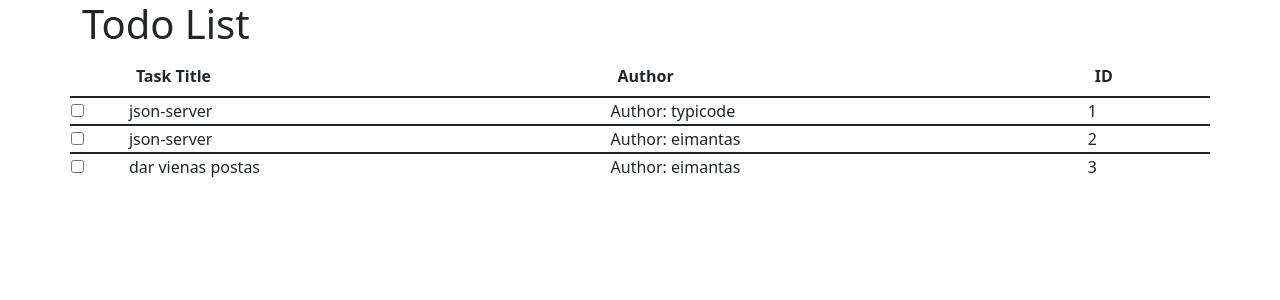
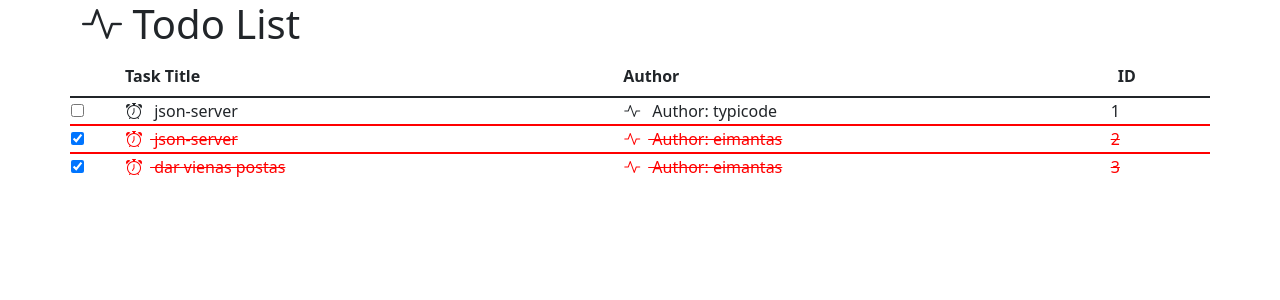
Before and after one commit to eimkasp/angular-json-server-todo-list, an Angular app: page / in a window 1280 px wide. Shown: the top 300 px of the page. Built offline with nearby package versions, Linux system fonts and the light colour scheme; data requests are answered from the project's data file.

Commit message:
Užduoties completed statuso pridejimas

```diff
--- a/package.json
+++ b/package.json
@@ -3,6 +3,7 @@
   "version": "0.0.0",
   "scripts": {
     "ng": "ng",
+    "start-json-server": "json-server --watch src/database/db.json",
     "start": "ng serve",
     "build": "ng build",
     "watch": "ng build --watch --configuration development",
@@ -19,6 +20,7 @@
     "@angular/platform-browser-dynamic": "~12.2.0",
     "@angular/router": "~12.2.0",
     "bootstrap": "^5.1.3",
+    "bootstrap-icons": "^1.7.0",
     "rxjs": "~6.6.0",
     "tslib": "^2.3.0",
     "zone.js": "~0.11.4"
--- a/src/app/app.component.html
+++ b/src/app/app.component.html
@@ -1,7 +1,7 @@
 <div class="container">
   <div class="row">
     <div class="col-12">
-      <h1>Todo List</h1>
+      <h1><i class="bi bi-activity"></i> Todo List </h1>
     </div>
     <table class="table">
       <thead>
@@ -12,13 +12,17 @@
           <th>ID</th>
         </tr>
       </thead>
-      <tr *ngFor="let task of tasks">
+      <!-- Dinaminis klases pridejimas elementui:
+      [class.class-name]
+      -->
+      <tr *ngFor="let task of tasks"
+      [class.task-completed]="task.completed">
         <td>
           <!-- Ateityje si elementa naudosime, pazymeti uzduotis kaip baigtas -->
-          <input type="checkbox">
+          <input type="checkbox" [checked]="task.completed">
         </td>
-        <td>{{ task.title }}</td>
-        <td>Author: {{ task.author }}</td>
+        <td><i class="bi-alarm"></i> {{ task.title }}</td>
+        <td><i class="bi bi-activity"></i> Author: {{ task.author }}</td>
         <td>{{ task.id }}</td>
       </tr>
     </table>
--- a/src/app/app.component.ts
+++ b/src/app/app.component.ts
@@ -22,6 +22,7 @@ export class AppComponent {
       .getTasks()
       .subscribe((data : Task[]) => {
           this.tasks = data;
+          console.log(this.tasks);
       });
   }
 }
--- a/src/app/interfaces/task.ts
+++ b/src/app/interfaces/task.ts
@@ -1,5 +1,6 @@
 export interface Task {
   id: number,
   title: string,
-  author: string
+  author: string,
+  completed: boolean // true arba false
 }
--- a/src/database/db.json
+++ b/src/database/db.json
@@ -3,17 +3,20 @@
     {
       "id": 1,
       "title": "json-server",
-      "author": "typicode"
+      "author": "typicode",
+      "completed" : false
     },
     {
       "id": 2,
       "title": "json-server",
-      "author": "eimantas"
+      "author": "eimantas",
+      "completed" : true
     },
     {
       "id": 3,
       "title": "dar vienas postas",
-      "author": "eimantas"
+      "author": "eimantas",
+      "completed" : true
     }
   ]
 }
--- a/src/styles.scss
+++ b/src/styles.scss
@@ -1,2 +1,10 @@
 /* You can add global styles to this file, and also import other style files */
 @import '~bootstrap/dist/css/bootstrap.min.css';
+@import '~bootstrap-icons/font/bootstrap-icons.css';
+
+
+/* Klase kuri pridedama uzduotims, kurios yra atliktos */
+.task-completed {
+  text-decoration: line-through;
+  color: red;
+}
```
